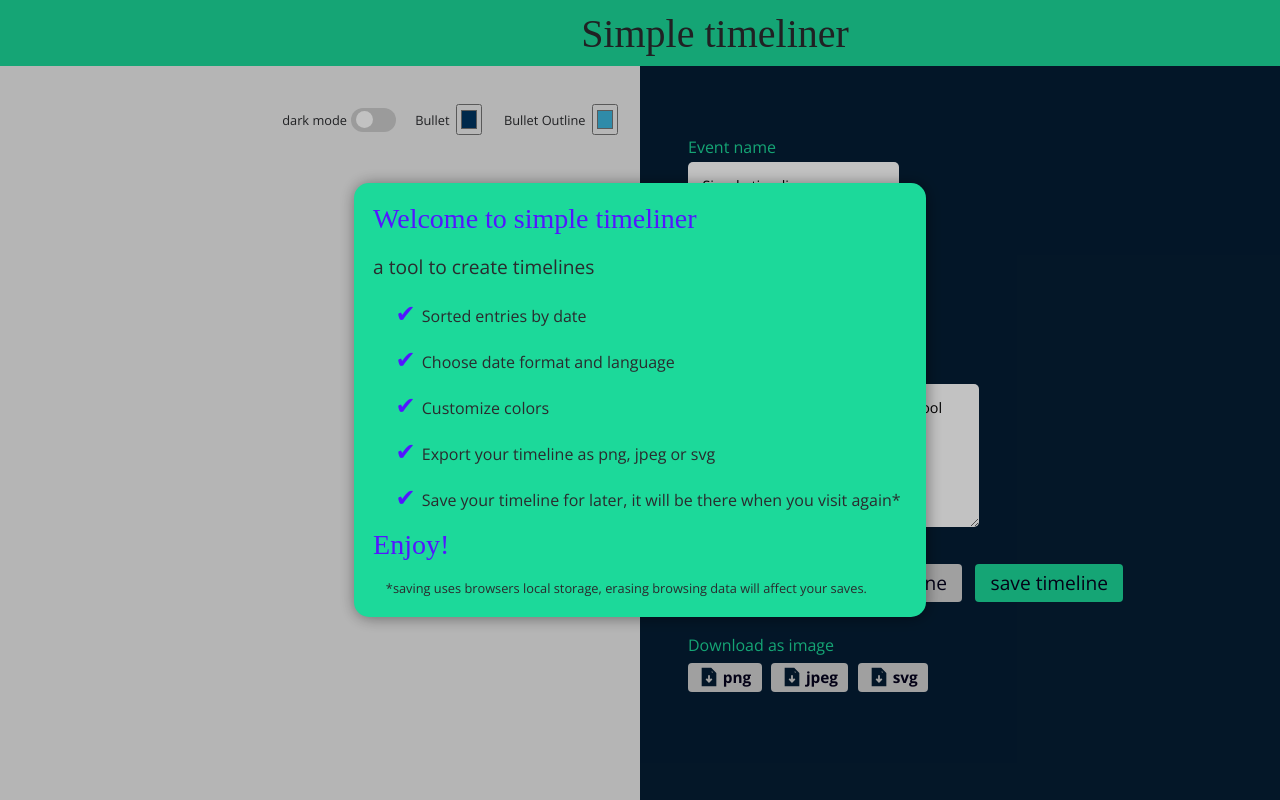
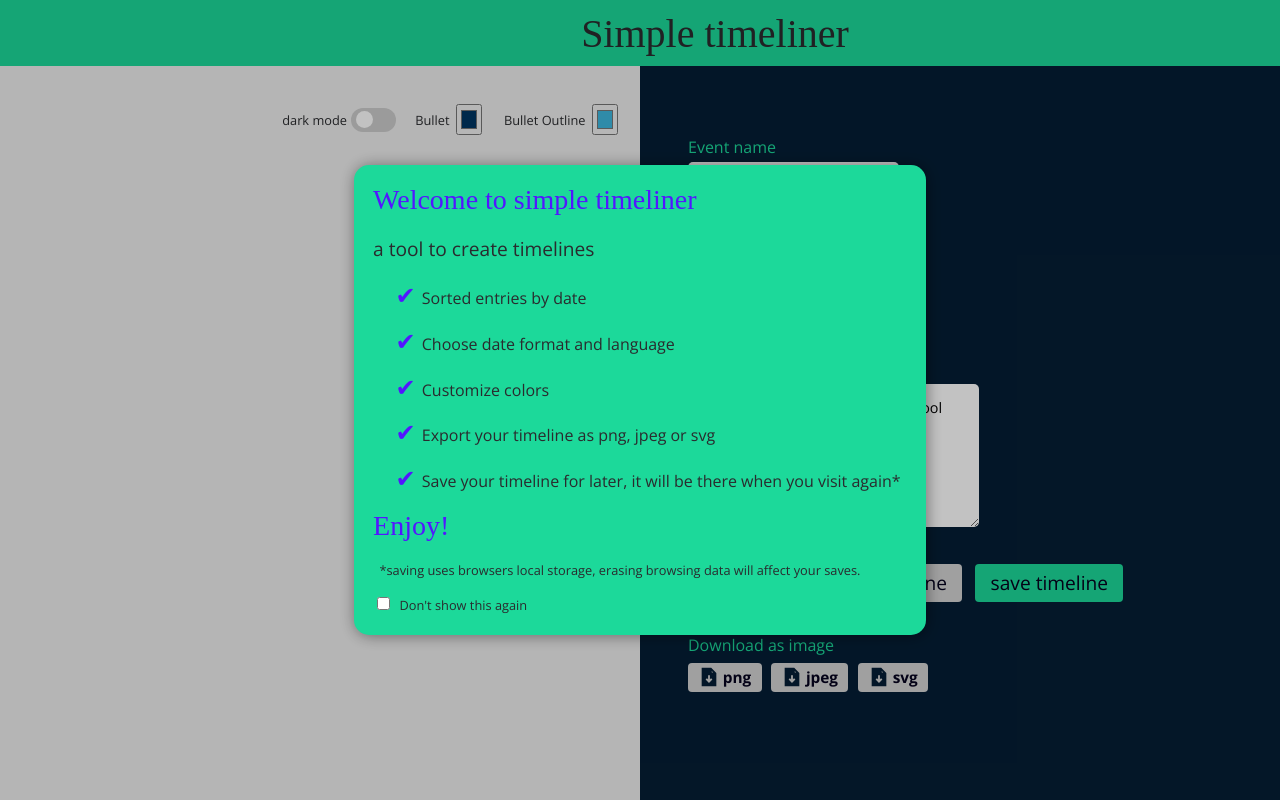
Before and after one commit to lamkostal/timeliner, a Vue app: page / in a window 1280 px wide. Built offline with nearby package versions, Linux system fonts and the light colour scheme; a web font is replaced by a local one.

Commit message:
add modalcheckbox func

```diff
--- a/src/App.vue
+++ b/src/App.vue
@@ -54,17 +54,17 @@ export default {
     },
     saveList() {
       localStorage.setItem("mylist", JSON.stringify(this.list));
-      console.log("listsaved");
+      // console.log("listsaved");
     },
   },
 
   mounted() {
     let retrieveddata = localStorage.getItem("mylist");
-    console.log(retrieveddata);
+    // console.log(retrieveddata);
     let storedList = JSON.parse(retrieveddata);
 
     this.list = storedList || [];
-    console.log("list from app:" + this.list);
+    // console.log("list from app:" + this.list);
   },
 };
 </script>
--- a/src/components/List.vue
+++ b/src/components/List.vue
@@ -166,7 +166,7 @@ export default {
       });
     },
     leave(el, done) {
-      console.log("leave");
+      // console.log("leave");
       gsap.to(el, { duration: 0.8,
        transformOrigin: "0 0",
         opacity: 0,
@@ -201,8 +201,8 @@ export default {
   },
   mounted() {
     // console.log(this.sortByDate);
-    console.log(window.innerWidth);
-    console.log(this.isXvisible);
+    // console.log(window.innerWidth);
+    // console.log(this.isXvisible);
 
     if (window.innerWidth < 1000) {
       this.isXvisible = true;
--- a/src/components/Modal.vue
+++ b/src/components/Modal.vue
@@ -13,6 +13,7 @@
           </ul>
             <p>Enjoy!</p>
             <span class="asterisc">*saving uses browsers local storage, erasing browsing data will affect your saves.</span>
+           <div> <input type="checkbox" @focusout="modalPreference" v-model="checkbox"><span class="asterisc">Don't show this again</span></div>
 
       </div>
   </div>
@@ -22,17 +23,24 @@
 export default {
 data(){
     return{
-        modalOpen:false
+        modalOpen:false,
+        checkbox:false
     }
 },
 methods:{
     closeModal(){
         this.modalOpen=false
         this.$emit('modalClose')
-    }
+    },
+    modalPreference(){
+        localStorage.setItem('modalCheck',JSON.stringify( this.checkbox ))
+    },
 },
 mounted(){
-    this.modalOpen=true
+    let check = localStorage.getItem('modalCheck')
+    let retrievedCheck = JSON.parse(check)
+    // console.log('check modal:'+retrievedCheck)
+    this.modalOpen=!retrievedCheck
 }
 
 }
@@ -43,7 +51,7 @@ mounted(){
 .asterisc{
     font-size: 0.8rem;
     position: relative;
-    padding:  0 1em;
+    padding:  0 0.5em;
     bottom:0;
     left: 0;
 }
--- a/src/components/UI.vue
+++ b/src/components/UI.vue
@@ -175,7 +175,7 @@ export default {
         this.list.push(this.listItem);
         this.listItem = { name: "", date: "", content: "", bullet: {} };
         this.$emit("addItem", { list: this.list });
-        console.log("emited");
+        // console.log("emited");
       }
     },
     clearList() {
@@ -263,7 +263,7 @@ export default {
         domtoimage
           .toSvg(tl)
           .then(function (dataUrl) {
-            console.log(dataUrl);
+            // console.log(dataUrl);
 
             var img = new Image();
             img.src = dataUrl;
@@ -282,7 +282,7 @@ export default {
     },
     setXinvisible(){
       this.$emit('xInvisible')
-      console.log('i became xinvisible')
+      // console.log('i became xinvisible')
     }
   },
   computed: {
```
